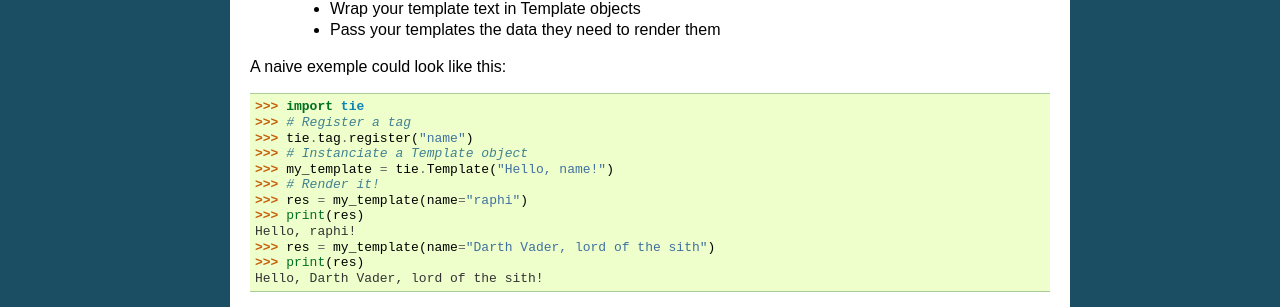
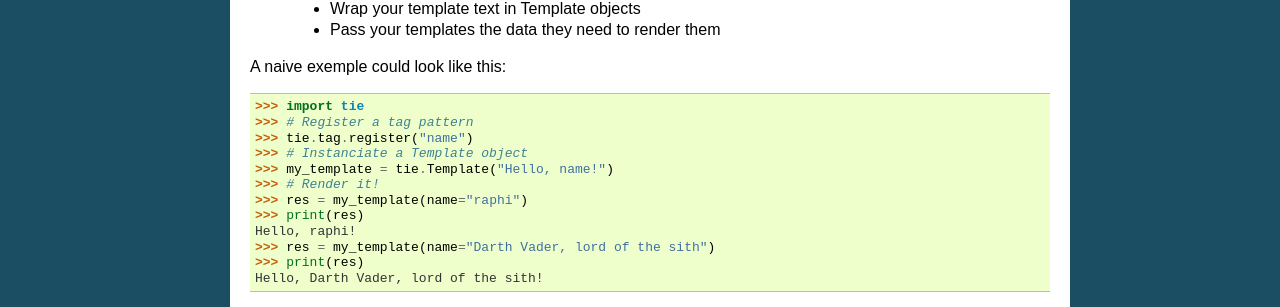
Before and after one commit to raphigaziano/TIE, a Sphinx documentation site: the page built from doc/source/intro.rst, in a window 1280 px wide. Shown: the part 1046-1353 px from the top of the page. Built offline with Sphinx 7.4.7, drawn with Linux system fonts in a browser that asks for light colours.

Commit message:
Comment fix

```diff
--- a/doc/source/intro.rst
+++ b/doc/source/intro.rst
@@ -74,7 +74,7 @@ A naive exemple could look like this:
    from __future__ import print_function
 
 >>> import tie
->>> # Register a tag
+>>> # Register a tag pattern
 >>> tie.tag.register("name")
 >>> # Instanciate a Template object
 >>> my_template = tie.Template("Hello, name!")
```
